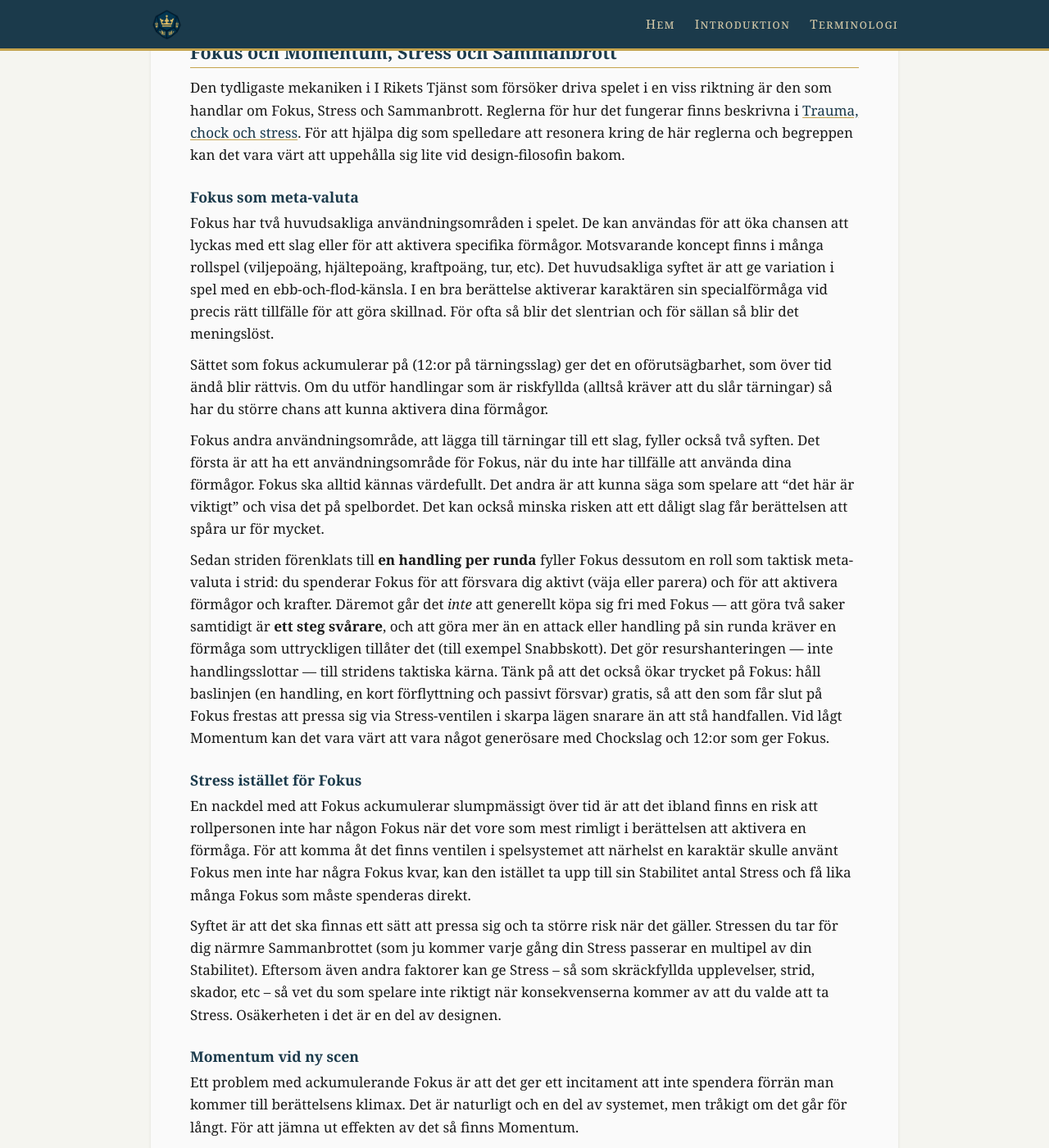
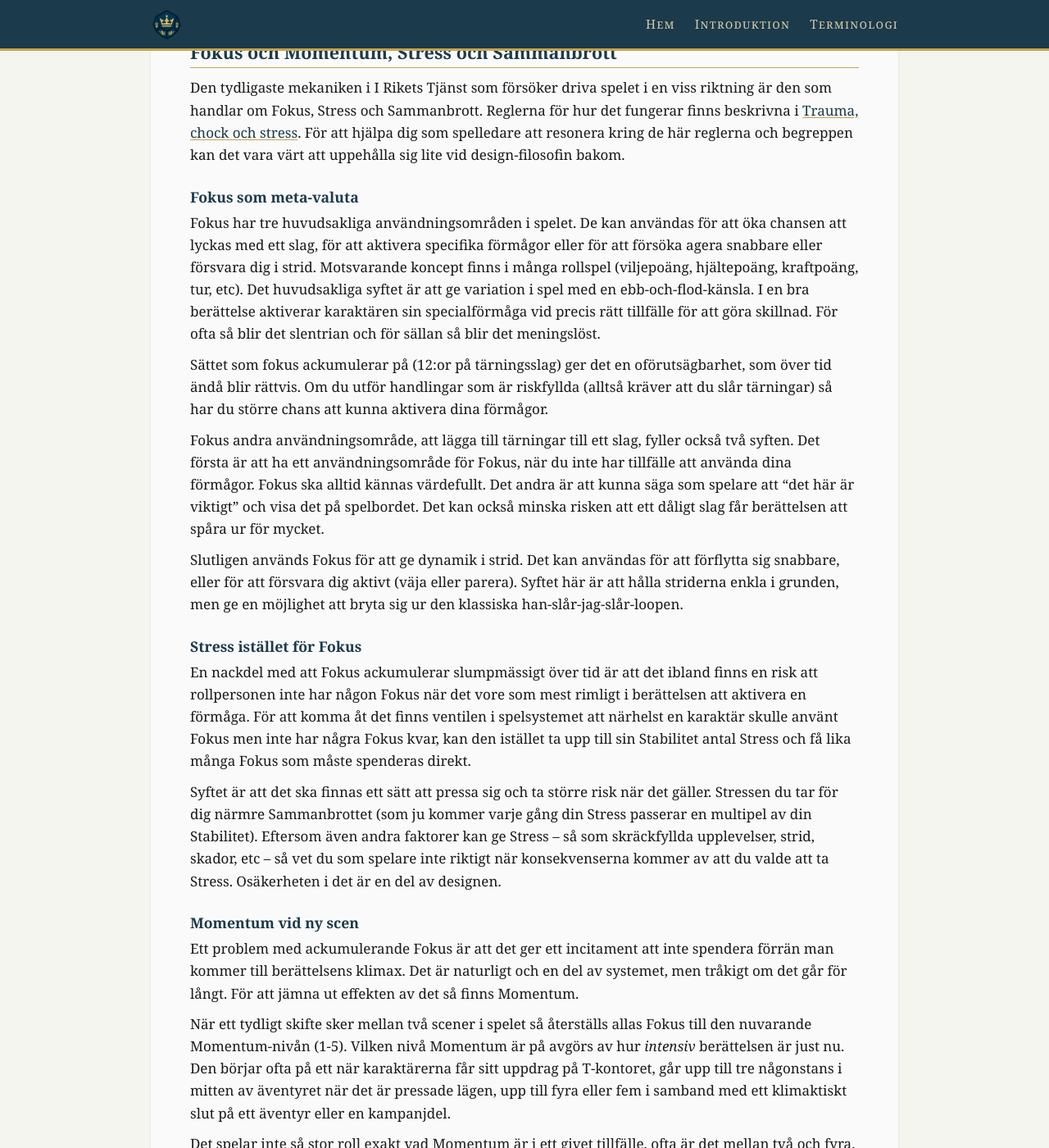
Before and after one commit to ulmus/Riket, a Jekyll site: the page built from Regler/Att spelleda I Rikets Tjänst.md, in a window 1280 px wide and 1400 px high, scrolled down 3488 px. Shown: the whole window at 82% size. Built offline with Jekyll 4.4.1, drawn with Linux system fonts in a browser that asks for light colours; our own code applies the rules of GitHub Pages for plain Markdown files.

Commit message:
Uppdateringar av stridsregler

```diff
--- a/Regler/Att spelleda I Rikets Tjänst.md
+++ b/Regler/Att spelleda I Rikets Tjänst.md
@@ -62,13 +62,13 @@
 
 ### Fokus som meta-valuta
 
-Fokus har två huvudsakliga användningsområden i spelet. De kan användas för att öka chansen att lyckas med ett slag eller för att aktivera specifika förmågor. Motsvarande koncept finns i många rollspel (viljepoäng, hjältepoäng, kraftpoäng, tur, etc). Det huvudsakliga syftet är att ge variation i spel med en ebb-och-flod-känsla. I en bra berättelse aktiverar karaktären sin specialförmåga vid precis rätt tillfälle för att göra skillnad. För ofta så blir det slentrian och för sällan så blir det meningslöst.
+Fokus har tre huvudsakliga användningsområden i spelet. De kan användas för att öka chansen att lyckas med ett slag, för att aktivera specifika förmågor eller för att försöka agera snabbare eller försvara dig i strid. Motsvarande koncept finns i många rollspel (viljepoäng, hjältepoäng, kraftpoäng, tur, etc). Det huvudsakliga syftet är att ge variation i spel med en ebb-och-flod-känsla. I en bra berättelse aktiverar karaktären sin specialförmåga vid precis rätt tillfälle för att göra skillnad. För ofta så blir det slentrian och för sällan så blir det meningslöst.
 
 Sättet som fokus ackumulerar på (12:or på tärningsslag) ger det en oförutsägbarhet, som över tid ändå blir rättvis. Om du utför handlingar som är riskfyllda (alltså kräver att du slår tärningar) så har du större chans att kunna aktivera dina förmågor.
 
 Fokus andra användningsområde, att lägga till tärningar till ett slag, fyller också två syften. Det första är att ha ett användningsområde för Fokus, när du inte har tillfälle att använda dina förmågor. Fokus ska alltid kännas värdefullt. Det andra är att kunna säga som spelare att "det här är viktigt" och visa det på spelbordet. Det kan också minska risken att ett dåligt slag får berättelsen att spåra ur för mycket.
 
-Sedan striden förenklats till **en handling per runda** fyller Fokus dessutom en roll som taktisk meta-valuta i strid: du spenderar Fokus för att försvara dig aktivt (väja eller parera) och för att aktivera förmågor och krafter. Däremot går det *inte* att generellt köpa sig fri med Fokus — att göra två saker samtidigt är **ett steg svårare**, och att göra mer än en attack eller handling på sin runda kräver en förmåga som uttryckligen tillåter det (till exempel Snabbskott). Det gör resurshanteringen — inte handlingsslottar — till stridens taktiska kärna. Tänk på att det också ökar trycket på Fokus: håll baslinjen (en handling, en kort förflyttning och passivt försvar) gratis, så att den som får slut på Fokus frestas att pressa sig via Stress-ventilen i skarpa lägen snarare än att stå handfallen. Vid lågt Momentum kan det vara värt att vara något generösare med Chockslag och 12:or som ger Fokus.
+Slutligen används Fokus för att ge dynamik i strid. Det kan användas för att förflytta sig snabbare, eller för att försvara dig aktivt (väja eller parera). Syftet här är att hålla striderna enkla i grunden, men ge en möjlighet att bryta sig ur den klassiska han-slår-jag-slår-loopen.
 
 ### Stress istället för Fokus
 
```
Also changed, not shown: Regler/Grundregler.md (+6 -6 lines), Regler/Strid och skada.md (+7 -5 lines).
